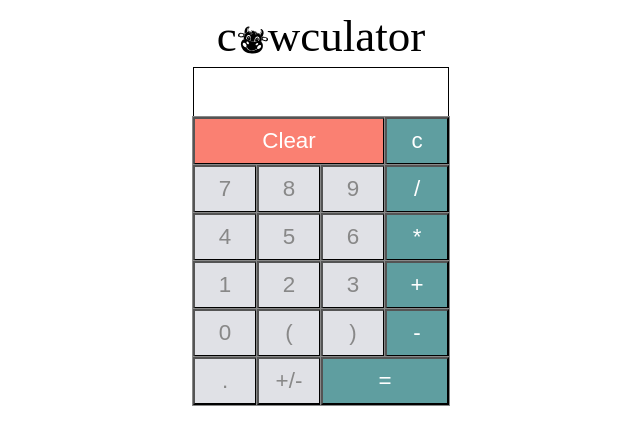
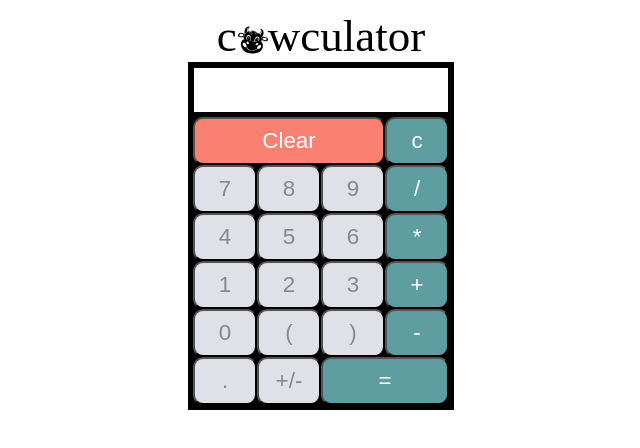
Before and after one commit to daomeow/cowculator, a React (Create React App) app: page / in a window 1280 px wide. Shown: the top 448 px of the page, without its empty margins (319-959 px from the left). Built offline with nearby package versions, Linux system fonts and the light colour scheme.

Commit message:
Update styling on keypad and display

```diff
--- a/src/components/Calculator/Calculator.css
+++ b/src/components/Calculator/Calculator.css
@@ -20,8 +20,9 @@ input[type="text"] {
   display: flex;
   justify-content: space-between;
   align-items: center;
+  outline: 5px solid black;
+
 }
-
 
 .total {
   position: absolute
@@ -29,6 +30,11 @@ input[type="text"] {
 
 .error {
   justify-content: center;
+}
+
+.keypad {
+  background-color: black;
+  outline: 5px solid black;
 }
 
 .button-container {
@@ -44,7 +50,7 @@ input[type="text"] {
   font-size: 1.4rem;
   background-color: #e0e1e6;
   color: #888;
-  outline: 1px solid #888;
+  border-radius: 10px;
 }
 
 .operator {
--- a/src/components/Calculator/Calculator.js
+++ b/src/components/Calculator/Calculator.js
@@ -209,6 +209,7 @@ function Calculator() {
           </section>
         : <span className='error'>{error}</span>
       }
+      <section className='keypad'>
         <section>
           <button onClick={clearInput} className='main-button clear'>Clear</button>
           <button onClick={backspaceInput} name='back' className='main-button operator'>c</button>
@@ -219,6 +220,7 @@ function Calculator() {
           <button onClick={updateWithToggle} name ='+/-'className='main-button'>+/-</button>
           <button onClick={setResult} name='=' className='main-button operator equals'>=</button>
         </section>
+      </section>
     </main>
   )
 };
```
Lines whose indentation alone changed are shown as unchanged.
